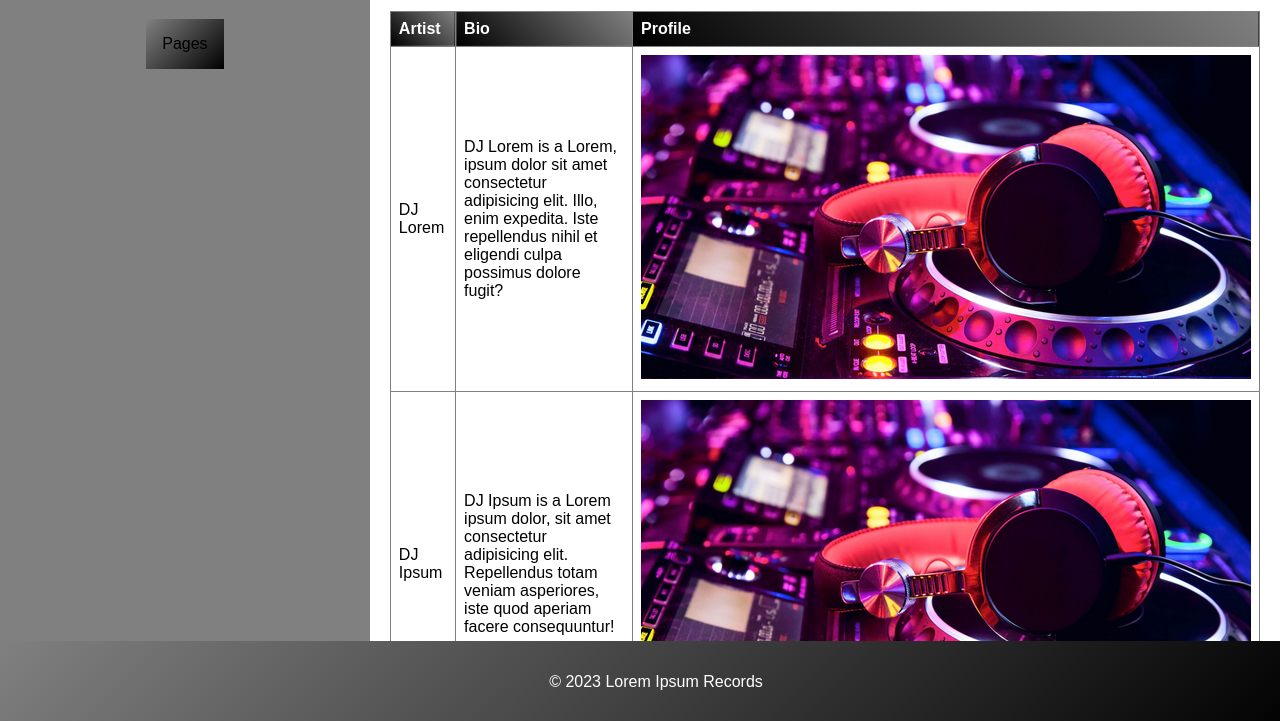
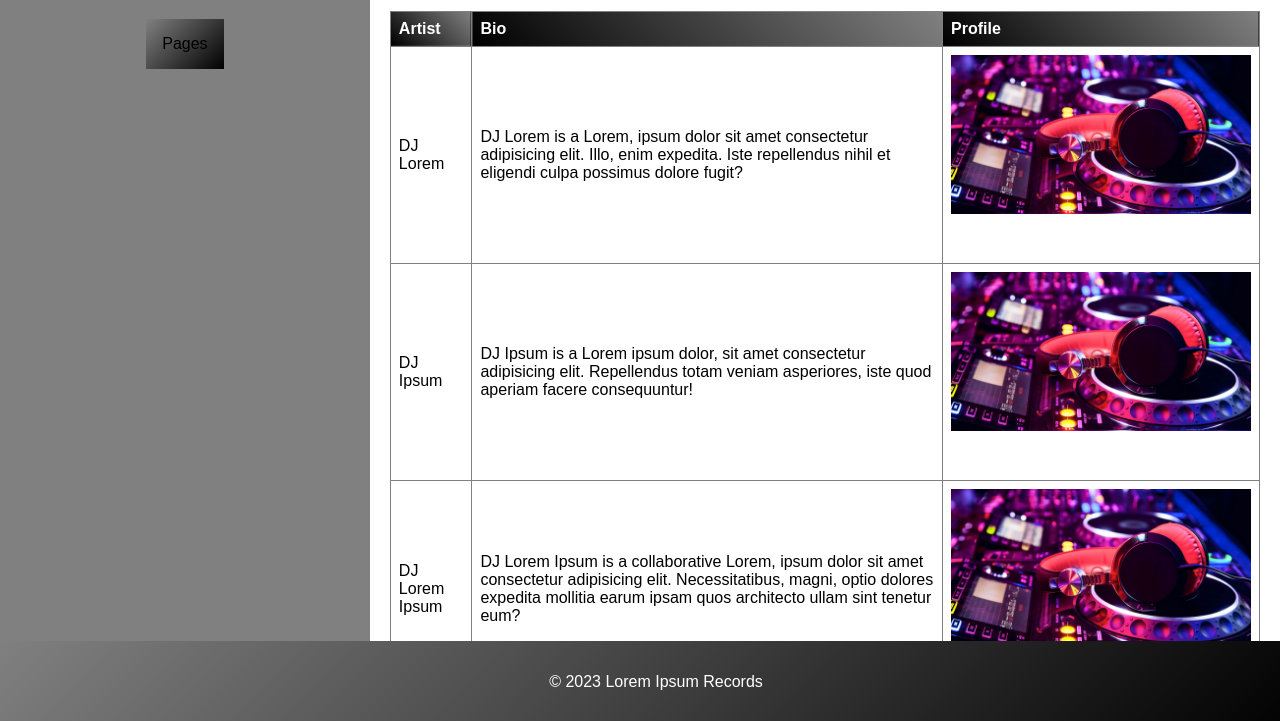
Before and after one commit to mlh2020/Per-Scholas-SBA-1, a plain HTML site: page pages/artists.html in a window 1280 px wide. Shown: the part 77-798 px from the top of the page. Drawn offline with Linux system fonts and the light colour scheme.

Commit message:
adjusted elements to trim down negative space

```diff
--- a/styles/styles.css
+++ b/styles/styles.css
@@ -10,6 +10,27 @@ header {
     padding: 1em;
     text-align: center;
     animation: shift 0.5s infinite;
+}
+
+img {
+    max-width: 100%;
+    max-height: 100%;
+}
+
+.record {
+    width: 200px;
+    height: 200px;
+    display: block;
+    margin-left: auto;
+    margin-right: auto;
+}
+
+.profilePic {
+    width: 300px;
+    height: 200px;
+    display: block;
+    margin-left: auto;
+    margin-right: auto;
 }
 
 .content {
```
